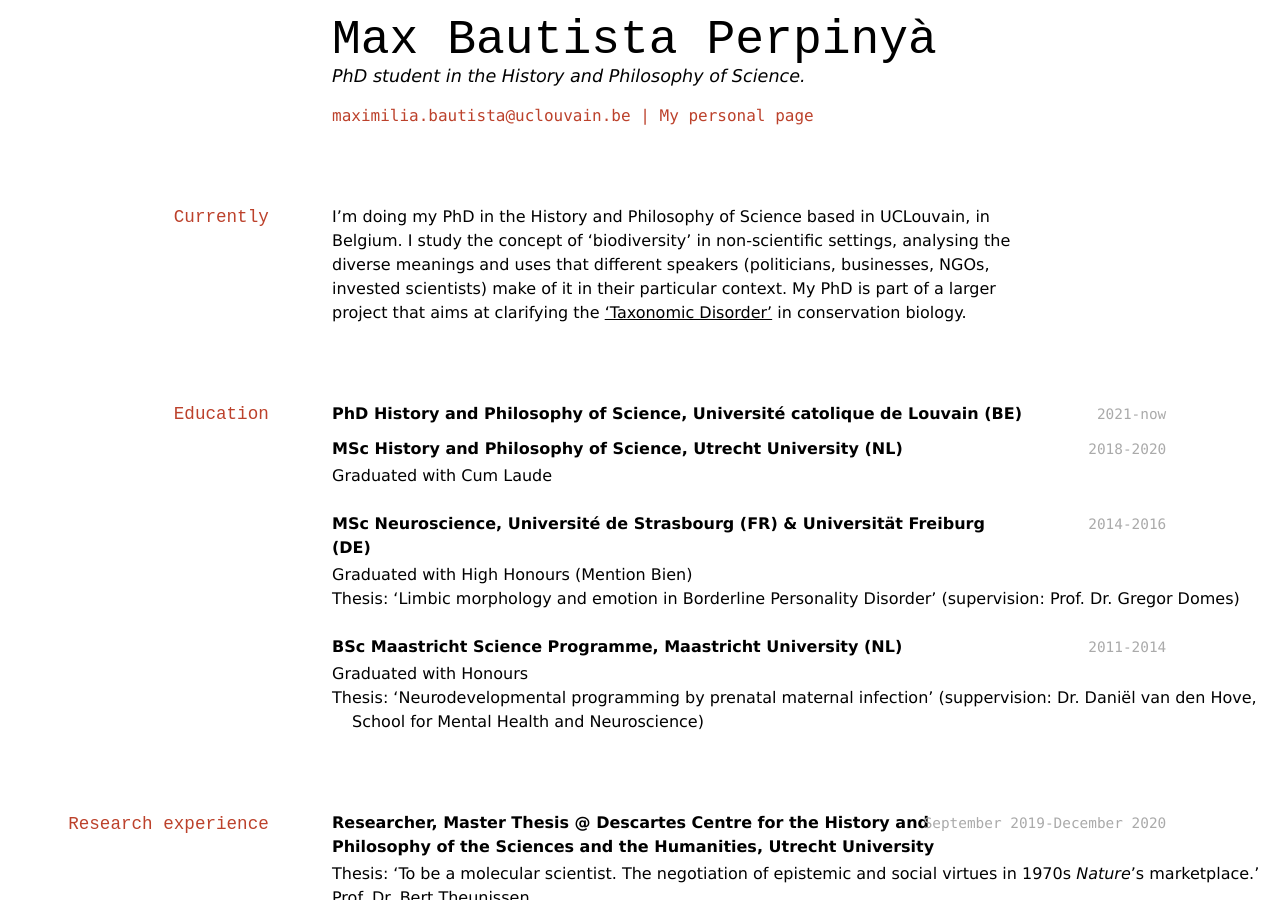
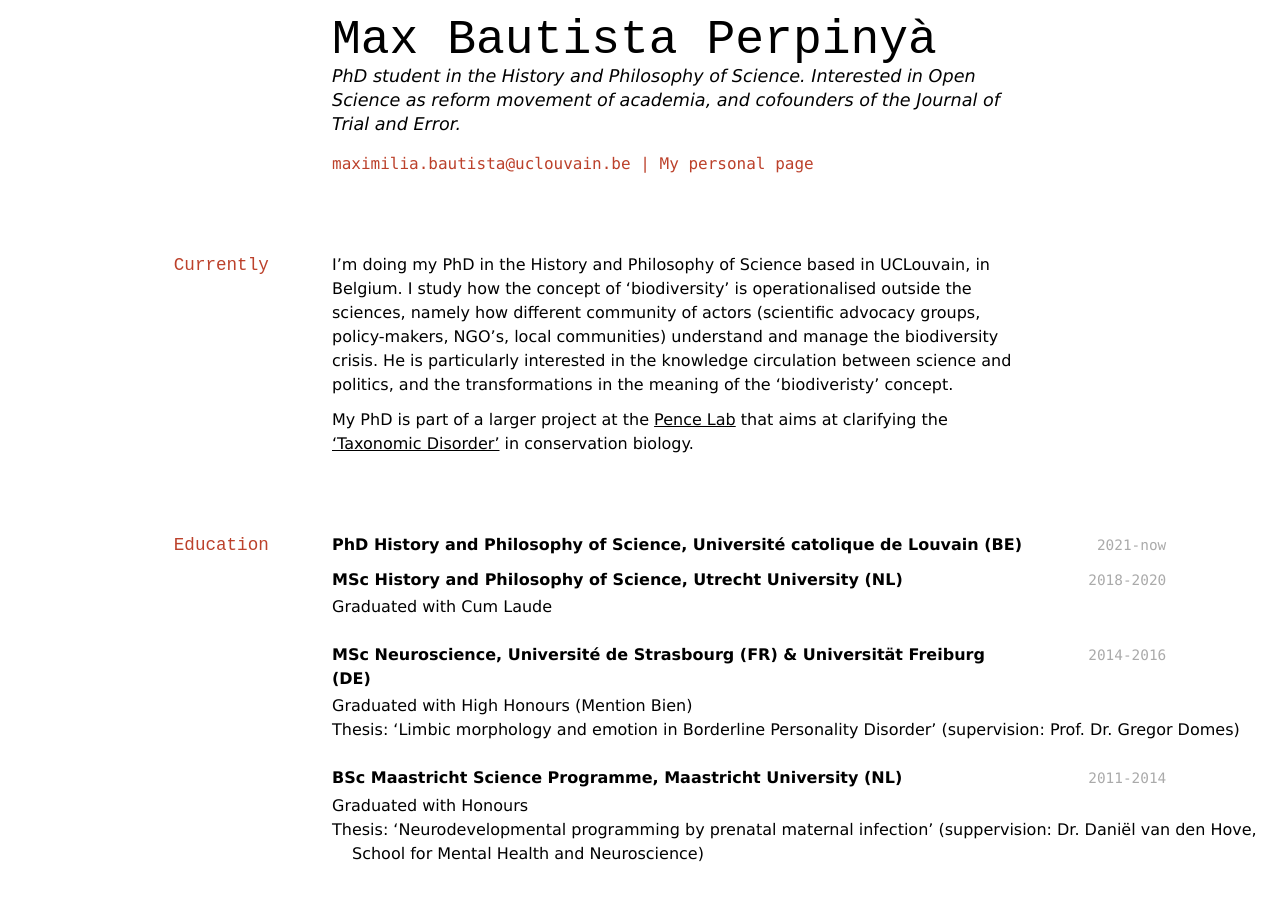
Before and after one commit to elipapa/markdown-cv, a Jekyll site: the page built from index.md, in a window 1280 px wide and 900 px high. Built offline with Jekyll 4.4.1, drawn with Linux system fonts in a browser that asks for light colours.

Commit message:
Update index.md

```diff
--- a/index.md
+++ b/index.md
@@ -3,7 +3,7 @@
 title: Max Bautista Perpinyà's CV
 ---
 # Max Bautista Perpinyà
-PhD student in the History and Philosophy of Science.
+PhD student in the History and Philosophy of Science. Interested in Open Science as reform movement of academia, and cofounders of the Journal of Trial and Error.
 <div id="webaddress">
 <a href="mailto:maximilia.bautista@uclouvain.be">maximilia.bautista@uclouvain.be</a>
 | <a href="https://www.oliviodare.com/">My personal page</a>
@@ -12,7 +12,10 @@
 
 ## Currently
 
-I'm doing my PhD in the History and Philosophy of Science based in UCLouvain, in Belgium. I study the concept of ‘biodiversity’ in non-scientific settings, analysing the diverse meanings and uses that different speakers (politicians, businesses, NGOs, invested scientists) make of it in their particular context. My PhD is part of a larger project that aims at clarifying the <a href="https://blog.pencelab.be/2021/mapping-and-responding-to-taxonomic-disorder/">‘Taxonomic Disorder’</a> in conservation biology.
+I'm doing my PhD in the History and Philosophy of Science based in UCLouvain, in Belgium. I study how the concept of ‘biodiversity’ is operationalised outside the sciences, namely how different community of actors (scientific advocacy groups, policy-makers, NGO’s, local communities) understand and manage the biodiversity crisis. He is particularly interested in the knowledge circulation between science and politics, and the transformations in the meaning of the ‘biodiveristy’ concept.
+
+My PhD is part of a larger project at the <a href="https://pencelab.be">Pence Lab</a> that aims at clarifying the <a href="https://blog.pencelab.be/2021/mapping-and-responding-to-taxonomic-disorder/">‘Taxonomic Disorder’</a> in conservation biology.
+
 
 
 ## Education
```
